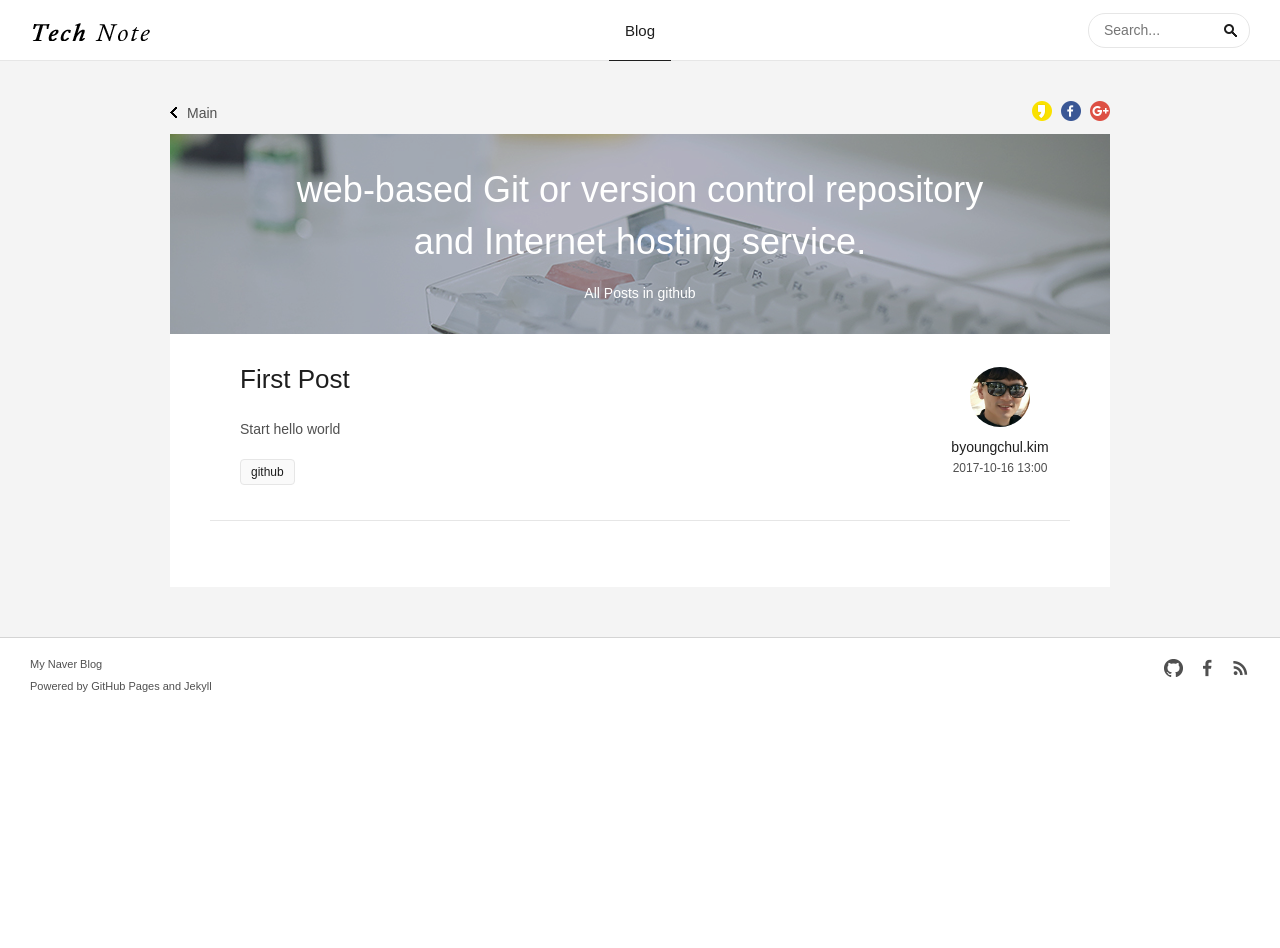
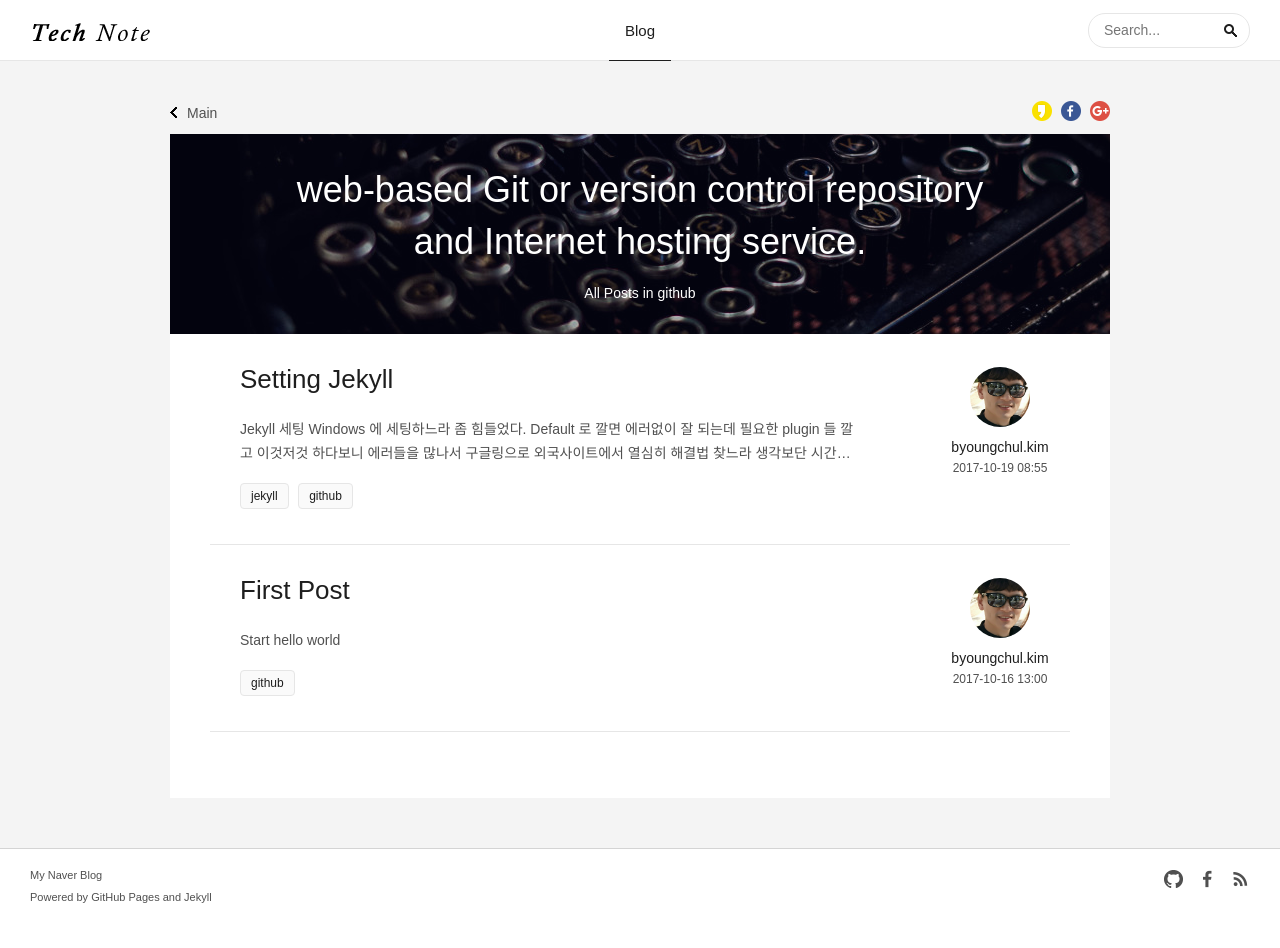
Before and after one commit to sinsu2/skyksit.github.io, a Jekyll site: the page built from _tags/github.md, in a window 1280 px wide. Built offline with Jekyll 4.4.1, drawn with Linux system fonts in a browser that asks for light colours; some web fonts are replaced; comment, search, counter and statistics services are not loaded; before the commit the page ends 900 px from its top, so only the background shows below that.

```diff
--- a/_posts/2017-10-19-setting-jekyll.markdown
+++ b/_posts/2017-10-19-setting-jekyll.markdown
@@ -3,7 +3,7 @@ layout: post
 title: "Setting Jekyll"
 author: byoungchul.kim
 date: "2017-10-19 08:55:13 +0900"
-tags: [jekyll]
+tags: [jekyll,github]
 ---
 
 ## Jekyll 세팅
```
Also changed, not shown: _posts/2017-10-16-First-post.md (+2 -2 lines), assets/images/default_post_cover.jpg, assets/images/default_tag_cover.jpg, files/covers/code-festival.jpg (deleted), files/covers/first_post.jpg (added), files/covers/plug-socket.jpg (deleted), files/covers/python-in-ex-machina.jpg (deleted), files/covers/railway-switch.jpg (deleted), files/covers/rubix-cube.jpg (deleted), files/covers/shard.jpg (deleted), files/covers/solid-state-logic.jpg (deleted), files/covers/swiss-army-knife.jpg (deleted), files/covers/traffic.jpg (deleted).
